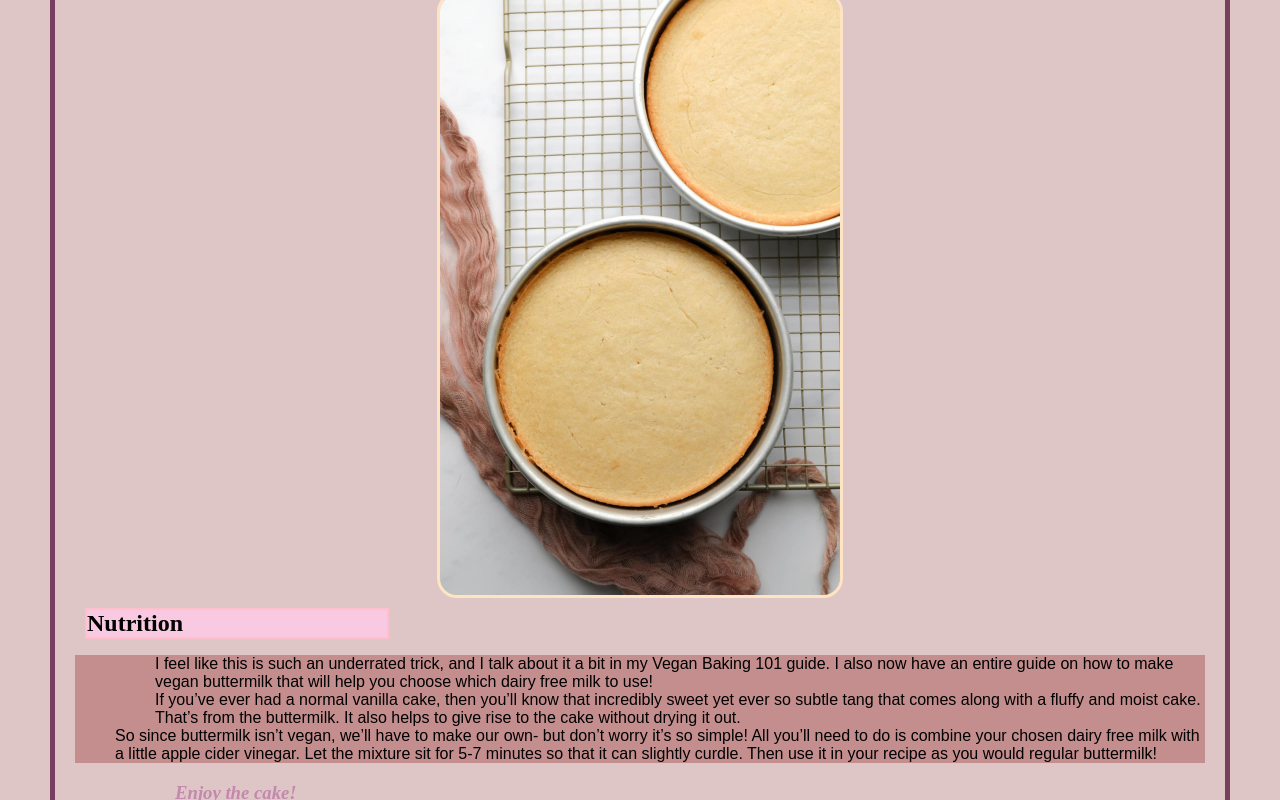
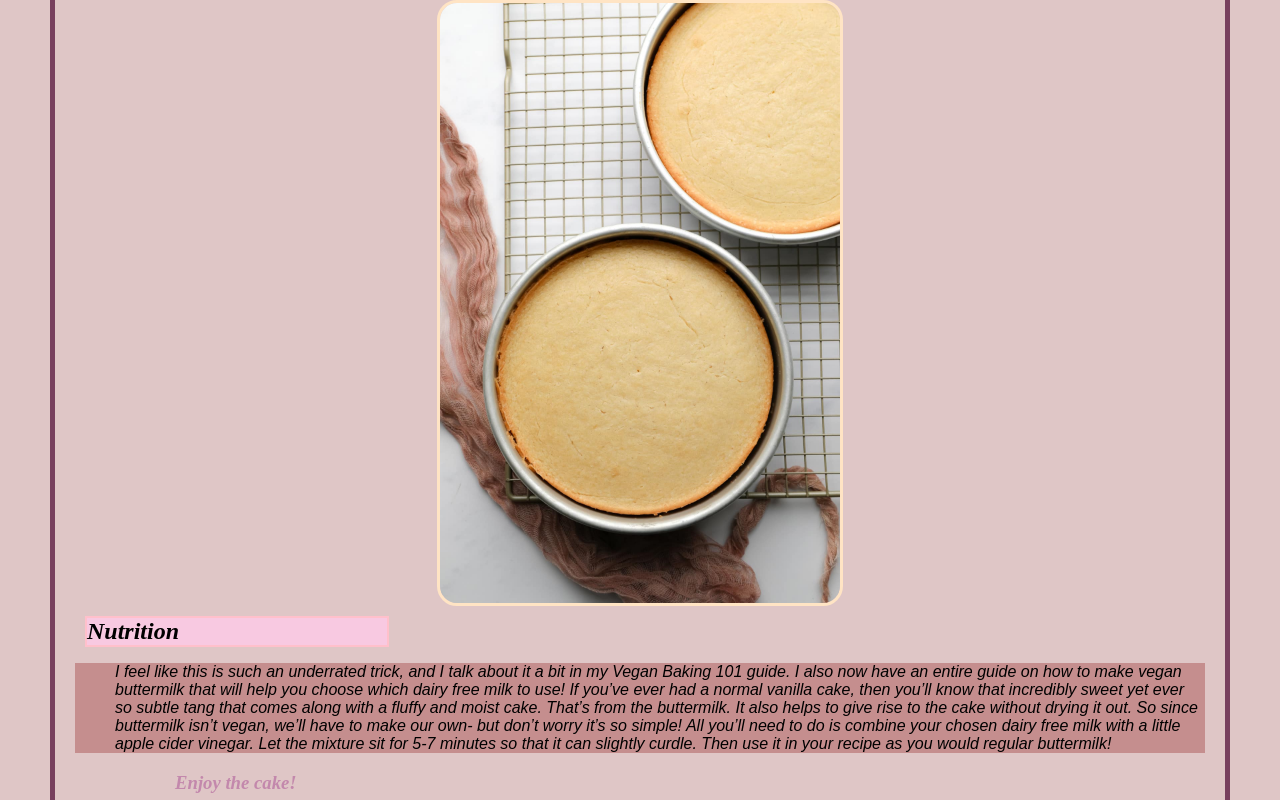
Before and after one commit to Alejandra73-cu/MMP240, a plain HTML site: page recipe/recipe.html in a window 1280 px wide. Shown: the part 2000-2800 px from the top of the page. Drawn offline with Linux system fonts and the light colour scheme.

Commit message:
corrections

```diff
--- a/recipe/recipe.html
+++ b/recipe/recipe.html
@@ -10,12 +10,12 @@
     <title>Recipe</title>
 </head>
 <body>
-   <li><a href= "../index.html">Principal page</a></li>
+   <a href= "../index.html">Principal page</a>
     <h1>Vegan Vanilla Cake</h1>
     <img src="images/cake.jpg" alt="VANILLA CAKE" width="400">
     <!--Ingredients -->
     <h3>Ingredients</h3>
-    <h4>
+
        <ul>
     <li>Purpose Flour or glutten free 1-to-1 Baking flour</li>
     <li>sugar</li>
@@ -26,7 +26,7 @@
     <li>Leavening agents: this is just your average baking soda and baking powder!</li>
 
        </ul>
-    </h4>
+
     <img src="images/ingredient.jpeg" alt="Ingredients" width="400">
       <!--instructions -->
 <h2>Instructions</h2>
@@ -40,9 +40,9 @@
         <!--Nutrition -->
         <h2>Nutrition</h2>
       <ol>
-        <ul>I feel like this is such an underrated trick, and I talk about it a bit in my Vegan Baking 101 guide. I also now have an entire guide on how to make vegan buttermilk that will help you choose which dairy free milk to use!</ul>
+        I feel like this is such an underrated trick, and I talk about it a bit in my Vegan Baking 101 guide. I also now have an entire guide on how to make vegan buttermilk that will help you choose which dairy free milk to use!
 
-           <ul> If you’ve ever had a normal vanilla cake, then you’ll know that incredibly sweet yet ever so subtle tang that comes along with a fluffy and moist cake. That’s from the buttermilk. It also helps to give rise to the cake without drying it out.</ul>
+            If you’ve ever had a normal vanilla cake, then you’ll know that incredibly sweet yet ever so subtle tang that comes along with a fluffy and moist cake. That’s from the buttermilk. It also helps to give rise to the cake without drying it out.
 
             So since buttermilk isn’t vegan, we’ll have to make our own- but don’t worry it’s so simple!
 
--- a/recipe/rules.css
+++ b/recipe/rules.css
@@ -4,7 +4,6 @@ h1 {color:#ff0000;
     border: rgb(231, 231, 213);
     font-family: "Pacifico", serif;
     font-weight: 400;
-    font-style: var(100px);
 font-size: 3em;
 line-height: 1.4em;}
 
@@ -35,7 +34,7 @@ font-family: Arial, Helvetica, sans-serif;
 font-size: 16px;}
 
 body{background-color:rgb(223, 198, 198);
-margin: 50px;font-style: helvetica;border: solid 10px;
+margin: 50px;font-style:italic;border: solid 10px;
 border-color: rgb(120, 64, 94);border-width: 5px;
 border-radius: 10px; padding: 20px;
 
```
